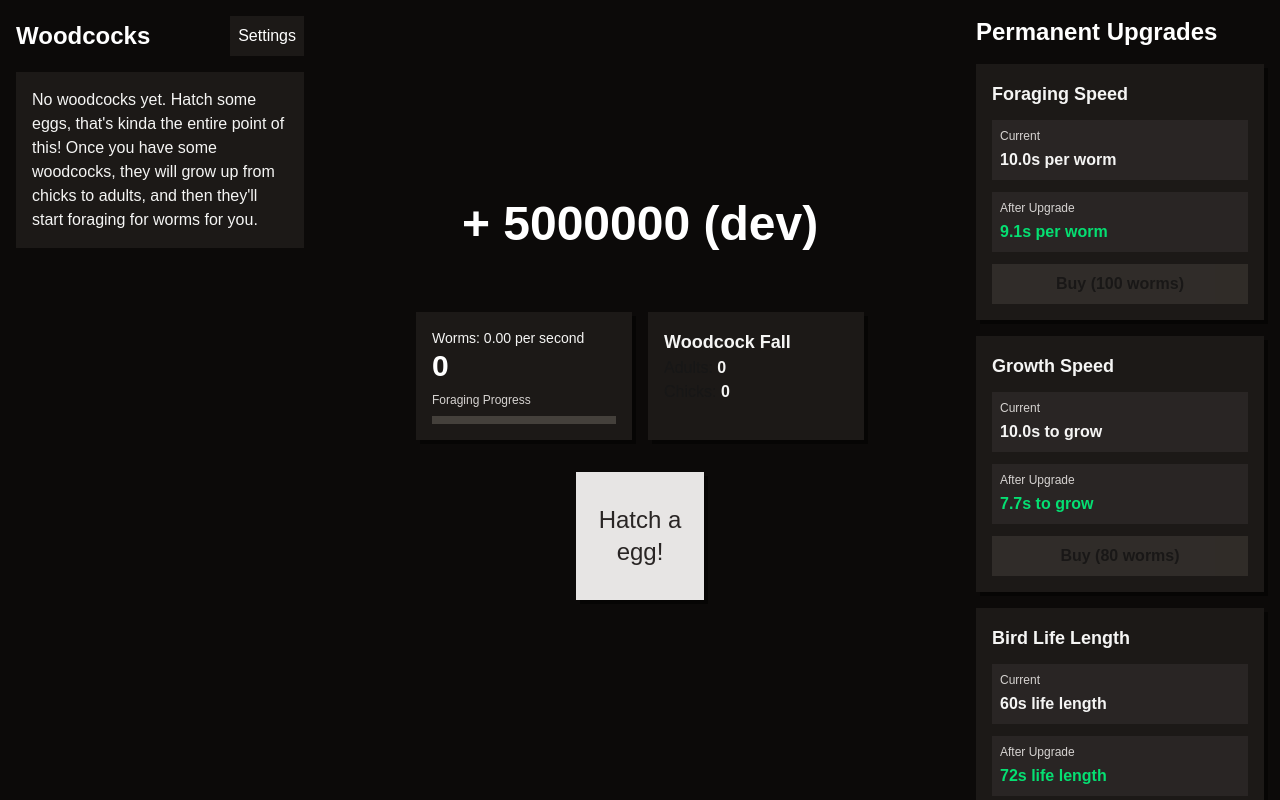
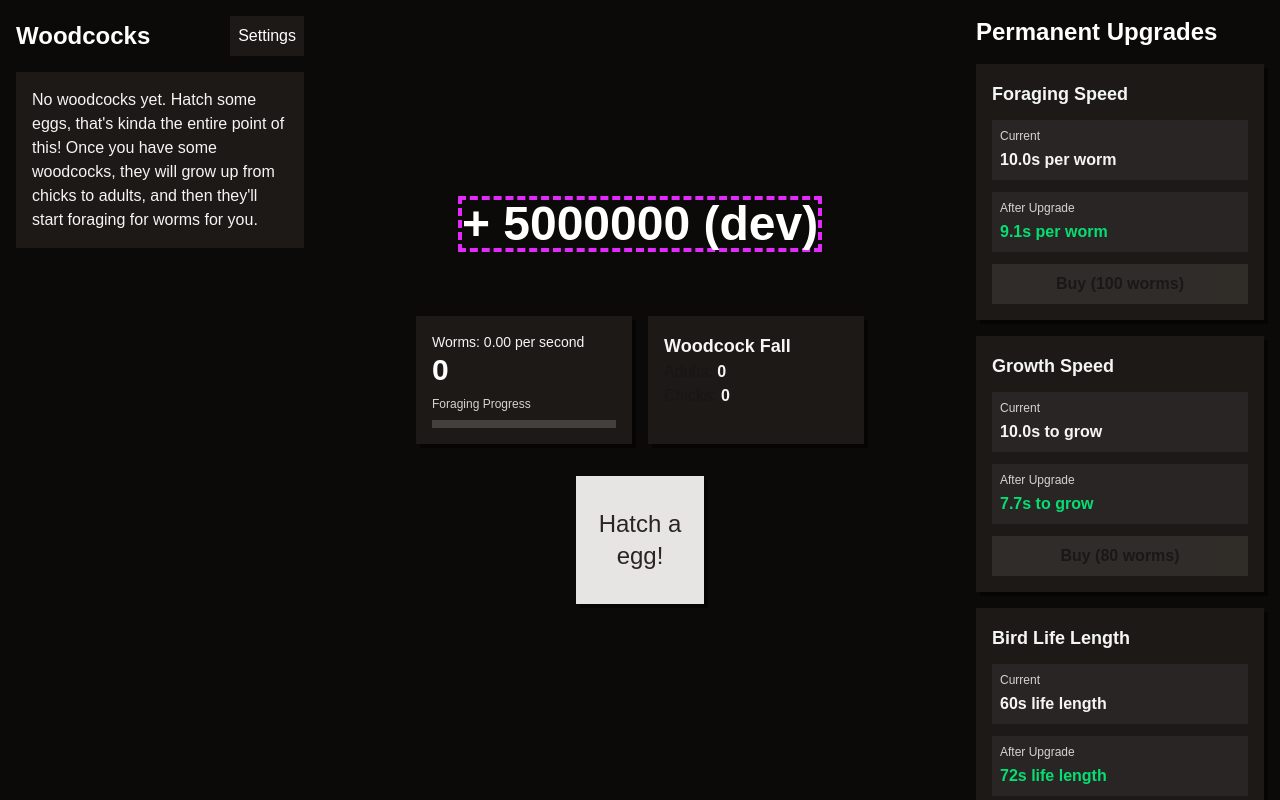
Before and after one commit to PythonAtSea/avis, a Next.js app: page / in a window 1280 px wide. Built offline with nearby package versions, Linux system fonts and the light colour scheme.

Commit message:
fix: dev mode thingy doesn't cause hydration error!

```diff
--- a/src/app/page.tsx
+++ b/src/app/page.tsx
@@ -179,6 +179,7 @@ export default function Home() {
   const [birdNames, setBirdNames] = useState<string[]>(
     savedState?.birdNames ?? DEFAULT_BIRD_NAMES
   );
+  const [isDev, setIsDev] = useState<boolean>(false);
 
   const hatchEgg = useCallback(() => {
     const newName = getNextName(woodcocks, birdNames);
@@ -316,6 +317,12 @@ export default function Home() {
     return () => clearInterval(interval);
   }, []);
 
+  useEffect(() => {
+    setIsDev(
+      typeof window !== "undefined" && window.location.hostname === "localhost"
+    );
+  }, []);
+
   return (
     <div className="min-h-screen bg-stone-950 flex flex-col">
       <style>{scrollbarStyles}</style>
@@ -381,10 +388,9 @@ export default function Home() {
         </div>
 
         <div className="flex flex-col items-center justify-center flex-1 gap-8">
-          {(typeof window !== "undefined" &&
-            window.location.hostname === "localhost" && (
+          {(isDev && (
             <button
-                className="text-5xl font-bold text-white mb-8 text-center"
+              className="text-5xl font-bold text-white mb-8 text-center border-fuchsia-500 border-4 border-dashed"
               onClick={() => {
                 setWorms((prev) => prev + 5000000);
               }}
```
Lines whose indentation alone changed are shown as unchanged.
